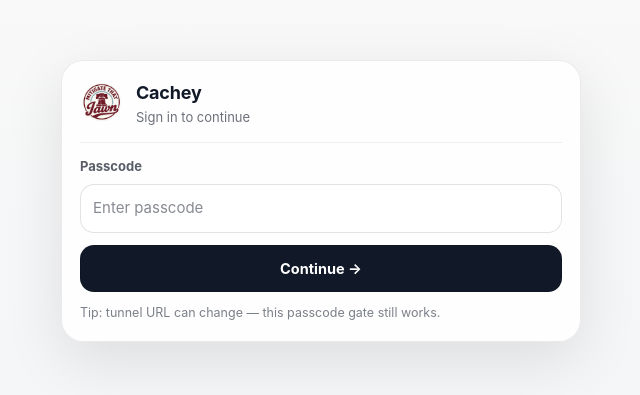
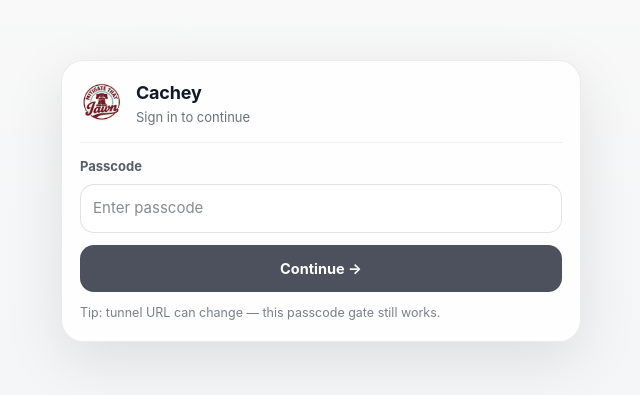
Before and after one commit to kganigap-291992/cdn-triage-bot, a Next.js app in the folder ui/: page /demo in a window 1280 px wide. Shown: the part 199-594 px from the top of the page, without its empty margins (319-959 px from the left). Built offline with nearby package versions, Linux system fonts and the light colour scheme.

Commit message:
Fix: Split demo page into server/client components for useSearchParams

```diff
--- a/ui/app/demo/page.tsx
+++ b/ui/app/demo/page.tsx
@@ -1,10 +1,11 @@
+// app/demo/DemoLoginClient.tsx
 "use client";
 
 import Image from "next/image";
-import { useMemo, useState } from "react";
+import React, { useMemo, useState } from "react";
 import { useSearchParams } from "next/navigation";
 
-export default function DemoLoginPage() {
+export default function DemoLoginClient() {
   const sp = useSearchParams();
   const nextPath = useMemo(() => sp.get("next") || "/", [sp]);
 
@@ -31,7 +32,7 @@
     }
 
     const data = await res.json().catch(() => ({}));
-    setErr(data?.error || "Invalid passcode");
+    setErr((data as any)?.error || "Invalid passcode");
   }
 
   return (
@@ -67,7 +68,11 @@
 
           <button
             disabled={loading || !passcode}
-            style={styles.primaryBtn}
+            style={{
+              ...styles.primaryBtn,
+              opacity: loading || !passcode ? 0.75 : 1,
+              cursor: loading || !passcode ? "not-allowed" : "pointer",
+            }}
             type="submit"
           >
             {loading ? "Checking…" : "Continue →"}
@@ -148,7 +153,6 @@
     background: "#111827",
     color: "white",
     fontWeight: 750,
-    cursor: "pointer",
     fontSize: 14.5,
   },
   small: { marginTop: 12, fontSize: 12.5, color: "rgba(17,24,39,0.55)" },
```
